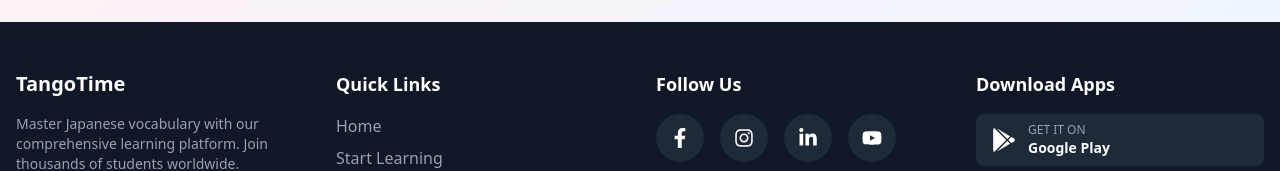
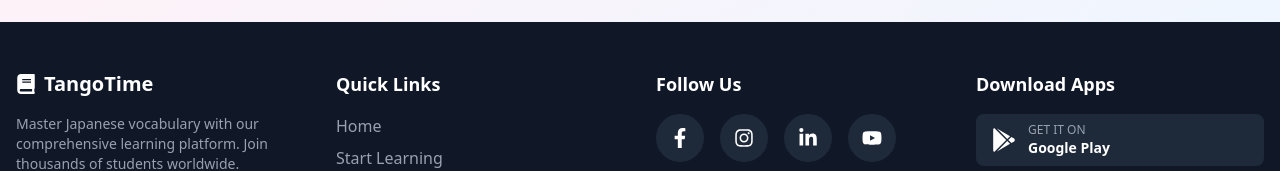
Before and after one commit to Minhajh2o/Tango-Time, a React (Vite) app: page /forgot-password in a window 1280 px wide. Shown: the part 958-1129 px from the top of the page. Built offline with nearby package versions, Linux system fonts and the light colour scheme; no server answers.

Commit message:
forgot password updated. footer link added

```diff
--- a/src/Components/Footer.jsx
+++ b/src/Components/Footer.jsx
@@ -1,7 +1,6 @@
-import React from "react";
+import { FaGooglePlay } from "react-icons/fa";
 import { Link } from "react-router";
-import { FaFacebookF, FaInstagram, FaLinkedinIn, FaYoutube, FaApple, FaMicrosoft } from "react-icons/fa";
-import { FaGooglePlay } from "react-icons/fa";
+import { FaFacebookF, FaInstagram, FaLinkedinIn, FaYoutube, FaApple, FaMicrosoft, FaBook } from "react-icons/fa";
 
 const Footer = () => {
   return (
@@ -10,7 +9,7 @@ const Footer = () => {
         <div className="grid grid-cols-1 md:grid-cols-2 lg:grid-cols-4 gap-8">
           {/* About Section */}
           <div>
-            <h3 className="text-xl font-bold mb-4">TangoTime</h3>
+            <Link to="/" className="text-xl font-bold mb-4 inline-flex items-center"><FaBook className="mr-2" />TangoTime</Link>
             <p className="text-gray-400 text-sm mb-4">
               Master Japanese vocabulary with our comprehensive learning platform.
               Join thousands of students worldwide.
--- a/src/Components/ForgotPassword.jsx
+++ b/src/Components/ForgotPassword.jsx
@@ -1,10 +1,11 @@
-import React, { useState } from 'react';
+import React, { useState, useContext } from 'react';
 import { Link, useLocation, useNavigate } from 'react-router';
 import { FaEnvelope, FaArrowLeft } from 'react-icons/fa';
-import { getAuth, sendPasswordResetEmail } from 'firebase/auth';
 import { toast } from 'react-toastify';
+import { AuthContext } from '../Provider/AuthProvider';
 
 const ForgotPassword = () => {
+  const { resetPassword } = useContext(AuthContext);
   const location = useLocation();
   const navigate = useNavigate();
   const [email, setEmail] = useState(location.state?.email || '');
@@ -26,8 +27,7 @@ const ForgotPassword = () => {
     setIsLoading(true);
 
     try {
-      const auth = getAuth();
-      await sendPasswordResetEmail(auth, email);
+      await resetPassword(email);
 
       toast.success('Password reset email sent! Check your inbox.', {
         position: 'top-right',
--- a/src/Provider/AuthProvider.jsx
+++ b/src/Provider/AuthProvider.jsx
@@ -8,7 +8,8 @@ import {
   GoogleAuthProvider,
   signOut,
   onAuthStateChanged,
-  updateProfile
+  updateProfile,
+  sendPasswordResetEmail
 } from "firebase/auth";
 
 export const AuthContext = createContext(null);
@@ -50,6 +51,11 @@ const AuthProvider = ({ children }) => {
     });
   };
 
+  // Reset password
+  const resetPassword = (email) => {
+    return sendPasswordResetEmail(auth, email);
+  };
+
   // Sign out
   const logOut = () => {
     setLoading(true);
@@ -73,6 +79,7 @@ const AuthProvider = ({ children }) => {
     signInUser,
     signInWithGoogle,
     updateUserProfile,
+    resetPassword,
     logOut
   };
 
```
